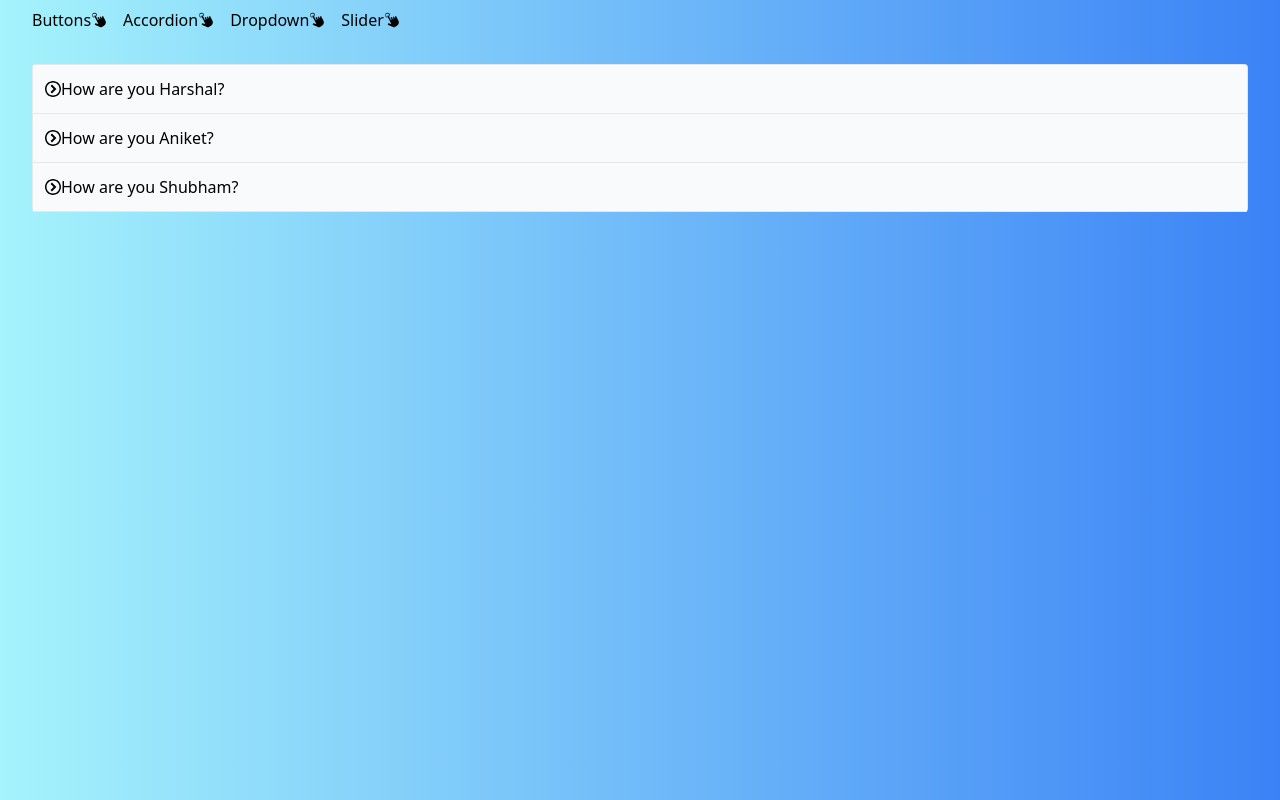
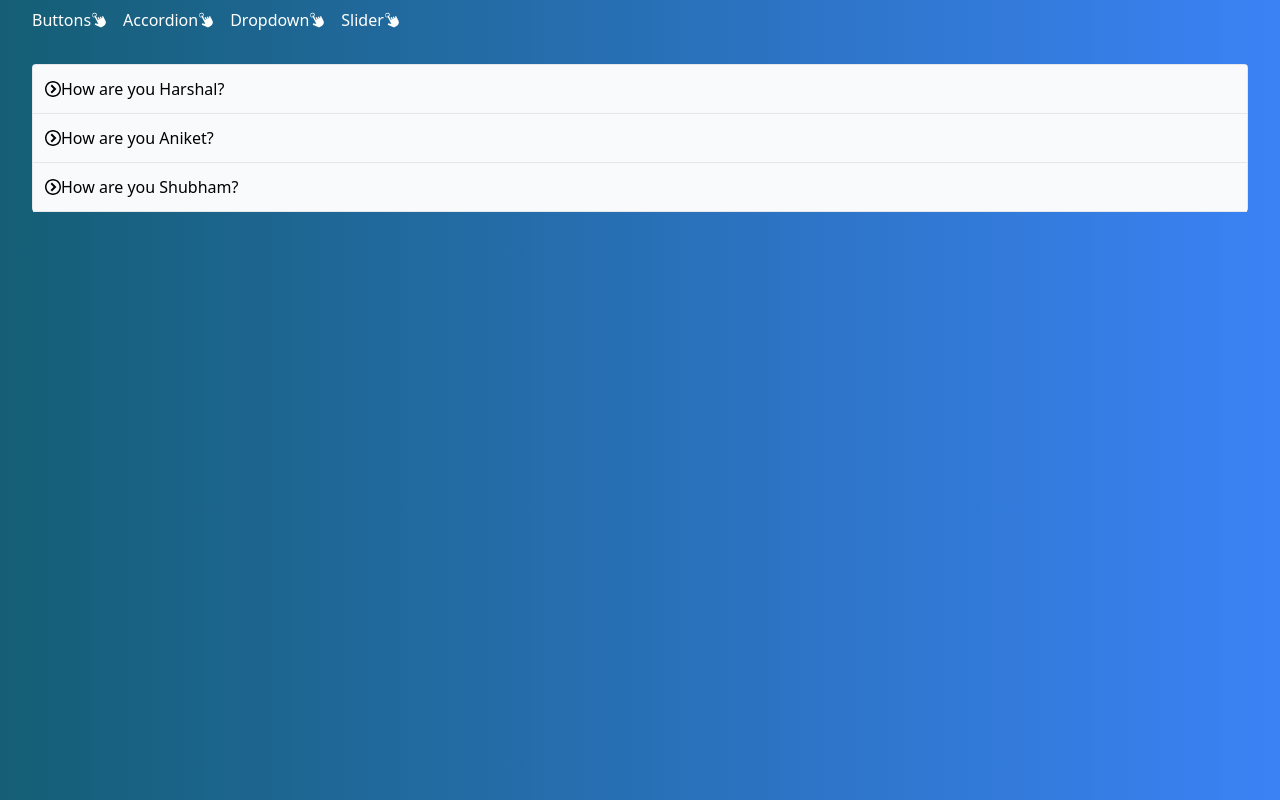
Before and after one commit to Harshalbih/React-tailwind, a React (Create React App) app: page /accordian in a window 1280 px wide. Built offline with nearby package versions, Linux system fonts and the light colour scheme; the HTML template or start-up script is replaced by a standard one.

Commit message:
Updated styiling

```diff
--- a/src/App.js
+++ b/src/App.js
@@ -11,7 +11,7 @@ import {
 
 function App() {
   return (
-    <div className="bg-gradient-to-r from-cyan-200 to-blue-500 col-span-5 min-h-screen">
+    <div className="bg-gradient-to-r from-cyan-800 to-blue-500 col-span-5 min-h-screen">
       <Router>
         <Routes>
           <Route exact path="/" element={<Buttonpage />}/>
--- a/src/Components/Accordion.js
+++ b/src/Components/Accordion.js
@@ -25,7 +25,7 @@ function Accordion ({items}){
                 <div key={item.id}>
                 <div className="flex p-3 bg-gray-50 border-b items-center cursor-pointer"onClick={handleAccordion}>
                     {Icon}{item.label}</div>
-                {isExpanded && <div className='border-b p-5'>{item.content}</div>}
+                {isExpanded && <div className='border-b p-5 text-white'>{item.content}</div>}
                 </div>
 
         )
--- a/src/Components/Dropdown.js
+++ b/src/Components/Dropdown.js
@@ -32,7 +32,7 @@ function Dropdown({ options }) {
     <div className="w-48 relative m-8" >
         <div className="flex justify-between items-center cursor-pointer border rounded p-3 shadow bg-white w-full" onClick={handleClick}>
               {selection?.label || 'Select..'} <ImCircleDown />
-              {isOpen && <div className="absolute top-full border rounded ml-1 shadow w-full">{renderedItems}</div>}
+              {isOpen && <div className="absolute top-full border rounded ml-1 shadow w-full text-white">{renderedItems}</div>}
         </div>
     </div>
   );
--- a/src/Components/Sidebar.js
+++ b/src/Components/Sidebar.js
@@ -5,18 +5,18 @@ import { GiClick } from "react-icons/gi";
 function Sidebar() {
   return (
     <div>
-      <ul className="space-y flex flex-y gap-4 ml-8 pt-2">
+      <ul className="space-y flex flex-y gap-4 ml-8 pt-2 text-white">
         <li>
-          <Link to="/" className="hover:text-gray-300 flex flex-y">Buttons <GiClick className='mt-1'/></Link>
+          <Link to="/" className="hover:text-blue-300 flex flex-y">Buttons <GiClick className='mt-1'/></Link>
         </li>
         <li>
-          <Link to="/accordian" className="hover:text-gray-300 flex flex-y">Accordion <GiClick className='mt-1'/></Link>
+          <Link to="/accordian" className="hover:text-blue-300 flex flex-y">Accordion <GiClick className='mt-1'/></Link>
         </li>
         <li>
-          <Link to="/dropdown" className="hover:text-gray-300 flex flex-y">Dropdown <GiClick className='mt-1'/></Link>
+          <Link to="/dropdown" className="hover:text-blue-300 flex flex-y">Dropdown <GiClick className='mt-1'/></Link>
         </li>
         <li>
-          <Link to="/slider" className="hover:text-gray-300 flex flex-y">Slider <GiClick className='mt-1'/></Link>
+          <Link to="/slider" className="hover:text-blue-300 flex flex-y">Slider <GiClick className='mt-1'/></Link>
         </li>
       </ul>
     </div>
```
